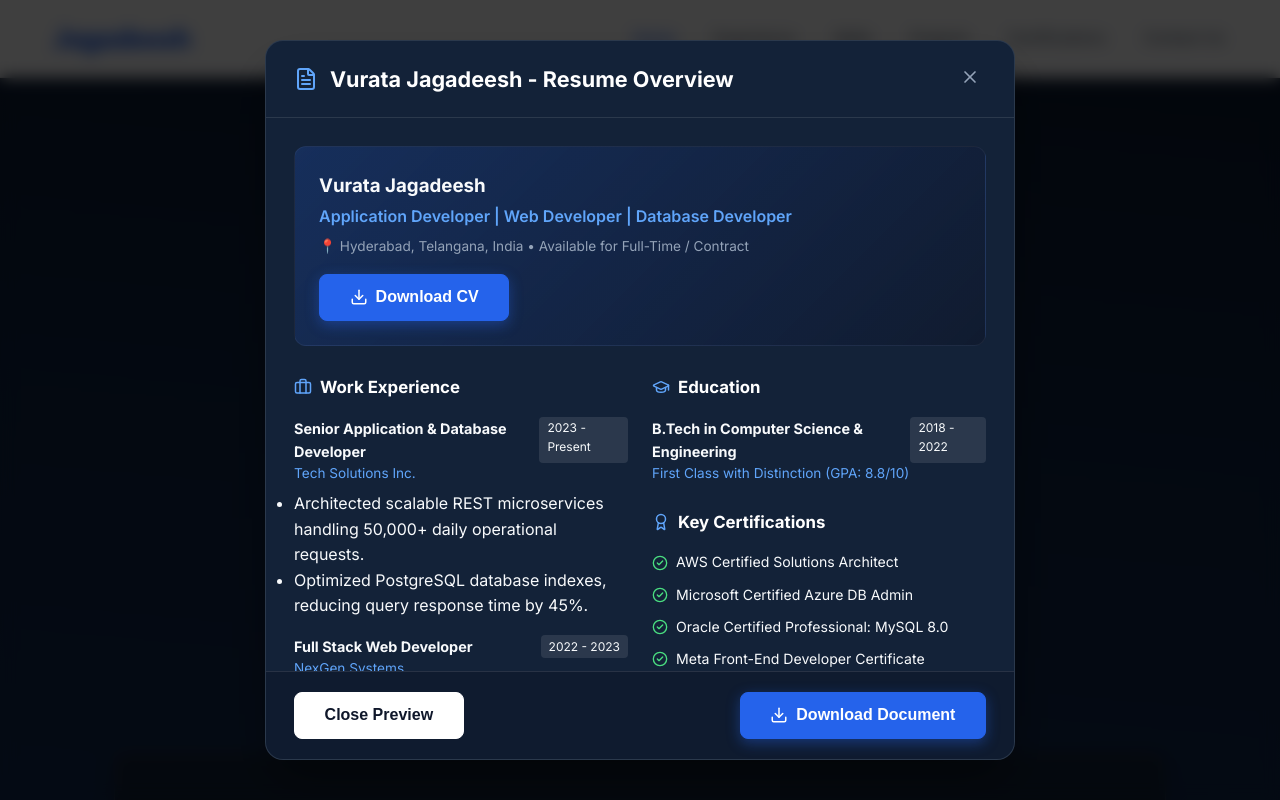
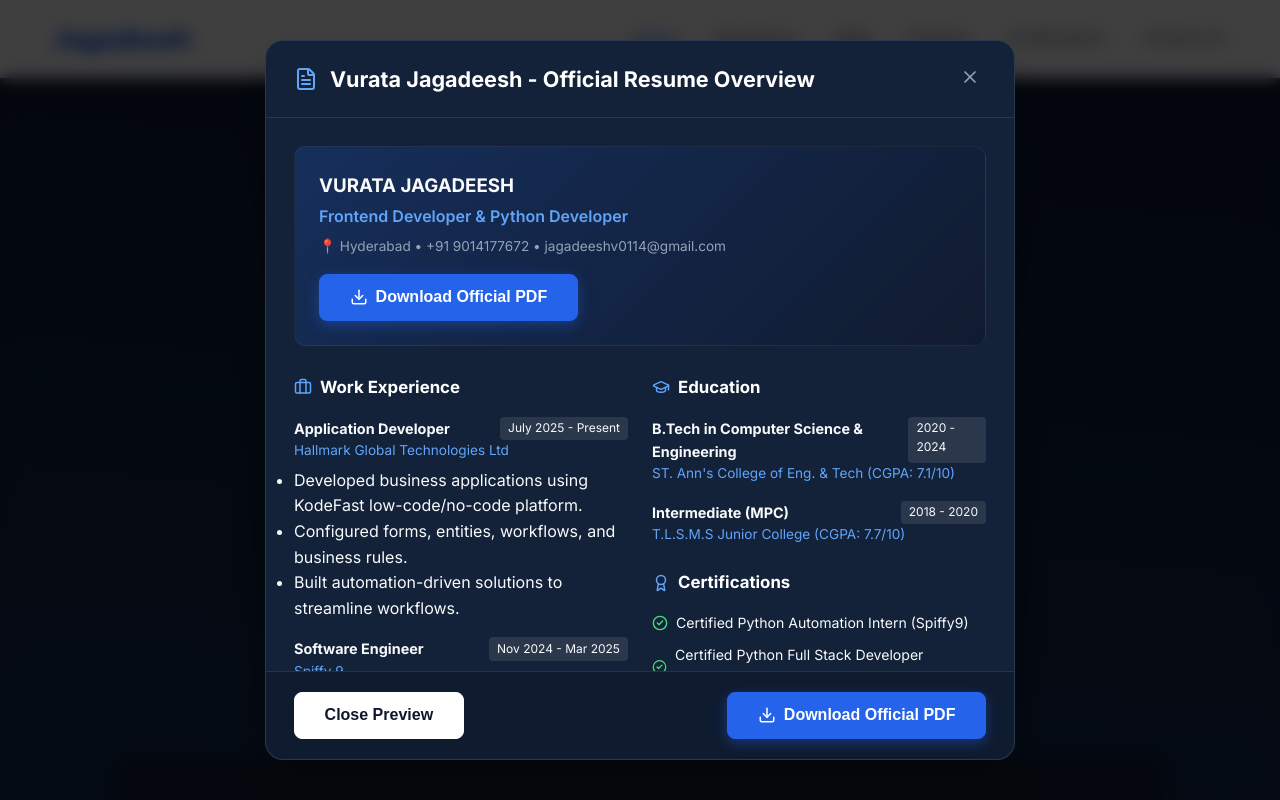
Before and after one commit to jagadeesh014/vuratajagadeeshportfolio, a React (Vite) app: page / in a window 1280 px wide. Both pictures are taken after a click on the button "Download Resume". Shown: the top 800 px of the page. Built offline with nearby package versions, Linux system fonts and the light colour scheme.

Commit message:
Update official resume PDF file and sync all resume details across portfolio

```diff
--- a/src/App.jsx
+++ b/src/App.jsx
@@ -251,37 +251,37 @@ export default function App() {
 
   const certificationsData = [
     {
-      title: 'AWS Certified Solutions Architect – Associate',
-      issuer: 'Amazon Web Services (AWS)',
-      date: 'Issued Jan 2024 • Expired Jan 2027',
-      credId: 'AWS-ASA-994821',
+      title: 'Python Automation Intern',
+      issuer: 'Spiffy9',
+      date: 'Certification Completed',
+      credId: 'Spiffy9293i82',
       icon: <Award size={28} />
     },
     {
-      title: 'Microsoft Certified: Azure Database Administrator',
-      issuer: 'Microsoft',
-      date: 'Issued Nov 2023',
-      credId: 'MSFT-DBA-549102',
+      title: 'Python Full Stack Developer Intern',
+      issuer: 'Codegnan',
+      date: 'Issued July 2023',
+      credId: 'Ikxk-VJ51tp2023',
       icon: <Database size={28} />
     },
     {
-      title: 'Oracle Certified Professional: MySQL 8.0 Developer',
-      issuer: 'Oracle Corporation',
-      date: 'Issued Aug 2023',
-      credId: 'ORCL-OCP-882103',
+      title: 'Machine Learning Intern',
+      issuer: 'Indian Servers',
+      date: 'Issued July 2022',
+      credId: 'IndServ22a999 ',
       icon: <Award size={28} />
     },
     {
-      title: 'Meta Certified Front-End Developer',
-      issuer: 'Meta / Coursera',
-      date: 'Issued Mar 2023',
-      credId: 'META-FED-332910',
+      title: 'Internet of Things',
+      issuer: 'NPTEL',
+      date: 'Issued Oct 2023',
+      credId: 'NPTEL-IOT',
       icon: <Globe size={28} />
     },
     {
-      title: 'PostgreSQL Enterprise Database Specialist',
-      issuer: 'PostgreSQL Global Development Group',
-      date: 'Issued Dec 2022',
+      title: 'Web Technologies',
+      issuer: 'APT IT Solutions',
+      date: 'Issued April 2024',
       credId: 'PG-SPEC-773120',
       icon: <Database size={28} />
     }
@@ -615,11 +615,11 @@ export default function App() {
                 </div>
                 <div className="contact-method-details">
                   <span className="contact-method-label">Email Address</span>
-                  <p className="contact-method-val">jagadeeshvurata@example.com</p>
+                  <p className="contact-method-val">jagadeeshv0114@gmail.com</p>
                 </div>
                 <button
                   className="copy-btn"
-                  onClick={() => copyToClipboard('jagadeeshvurata@example.com', 'email')}
+                  onClick={() => copyToClipboard('jagadeeshv0114@gmail.com', 'email')}
                   title="Copy email"
                 >
                   {copiedText === 'email' ? <Check size={18} className="text-green" /> : <Copy size={18} />}
@@ -747,7 +747,7 @@ export default function App() {
             <a href="https://twitter.com" target="_blank" rel="noreferrer" className="social-icon-btn" aria-label="Twitter" title="Twitter">
               <Share2 size={18} />
             </a>
-            <a href="mailto:jagadeesh.vurata@example.com" className="social-icon-btn" aria-label="Email" title="Email">
+            <a href="mailto:jagadeeshv0114@gmail.com" className="social-icon-btn" aria-label="Email" title="Email">
               <Mail size={18} />
             </a>
           </div>
--- a/src/components/ResumeModal.jsx
+++ b/src/components/ResumeModal.jsx
@@ -13,7 +13,7 @@ export default function ResumeModal({ isOpen, onClose }) {
       origin: { y: 0.6 }
     });
 
-    // Direct download of the PDF file
+    // Direct download of the official PDF file
     const link = document.createElement("a");
     link.href = "/Vurata_Jagadeesh_Resume.pdf";
     link.download = "Vurata_Jagadeesh_Resume.pdf";
@@ -28,7 +28,7 @@ export default function ResumeModal({ isOpen, onClose }) {
         <div className="modal-header">
           <div className="modal-title-group">
             <FileText className="text-blue" size={24} />
-            <h2>Vurata Jagadeesh - Resume Overview</h2>
+            <h2>Vurata Jagadeesh - Official Resume Overview</h2>
           </div>
           <button className="modal-close-btn" onClick={onClose} aria-label="Close modal">
             <X size={20} />
@@ -38,12 +38,12 @@ export default function ResumeModal({ isOpen, onClose }) {
         <div className="modal-body">
           <div className="resume-hero-banner">
             <div>
-              <h3>Vurata Jagadeesh</h3>
-              <p className="resume-subtitle">Application Developer | Web Developer | Database Developer</p>
-              <p className="resume-loc">📍 Hyderabad, Telangana, India • Available for Full-Time / Contract</p>
+              <h3>VURATA JAGADEESH</h3>
+              <p className="resume-subtitle">Frontend Developer & Python Developer</p>
+              <p className="resume-loc">📍 Hyderabad • +91 9014177672 • jagadeeshv0114@gmail.com</p>
             </div>
             <button className="btn-primary flex-center gap-2" onClick={handleDownload}>
-              <Download size={18} /> Download CV
+              <Download size={18} /> Download Official PDF
             </button>
           </div>
 
@@ -52,25 +52,26 @@ export default function ResumeModal({ isOpen, onClose }) {
               <h4><Briefcase size={18} className="text-blue" /> Work Experience</h4>
               <div className="resume-item">
                 <div className="resume-item-header">
-                  <strong>Senior Application & Database Developer</strong>
-                  <span className="badge-year">2023 - Present</span>
+                  <strong>Application Developer</strong>
+                  <span className="badge-year">July 2025 - Present</span>
                 </div>
-                <p className="resume-org">Tech Solutions Inc.</p>
+                <p className="resume-org">Hallmark Global Technologies Ltd</p>
                 <ul>
-                  <li>Architected scalable REST microservices handling 50,000+ daily operational requests.</li>
-                  <li>Optimized PostgreSQL database indexes, reducing query response time by 45%.</li>
+                  <li>Developed business applications using KodeFast low-code/no-code platform.</li>
+                  <li>Configured forms, entities, workflows, and business rules.</li>
+                  <li>Built automation-driven solutions to streamline workflows.</li>
                 </ul>
               </div>
 
               <div className="resume-item">
                 <div className="resume-item-header">
-                  <strong>Full Stack Web Developer</strong>
-                  <span className="badge-year">2022 - 2023</span>
+                  <strong>Software Engineer</strong>
+                  <span className="badge-year">Nov 2024 - Mar 2025</span>
                 </div>
-                <p className="resume-org">NexGen Systems</p>
+                <p className="resume-org">Spiffy 9</p>
                 <ul>
-                  <li>Engineered interactive React & Vite enterprise analytics dashboards.</li>
-                  <li>Implemented real-time data sync with WebSockets and Node.js.</li>
+                  <li>Developed Python automation scripts for extracting data from PDF documents.</li>
+                  <li>Implemented Regex-based automation for pattern recognition and parsing.</li>
                 </ul>
               </div>
             </div>
@@ -80,17 +81,25 @@ export default function ResumeModal({ isOpen, onClose }) {
               <div className="resume-item">
                 <div className="resume-item-header">
                   <strong>B.Tech in Computer Science & Engineering</strong>
-                  <span className="badge-year">2018 - 2022</span>
+                  <span className="badge-year">2020 - 2024</span>
                 </div>
-                <p className="resume-org">First Class with Distinction (GPA: 8.8/10)</p>
+                <p className="resume-org">ST. Ann's College of Eng. & Tech (CGPA: 7.1/10)</p>
               </div>
 
-              <h4 style={{ marginTop: '1.5rem' }}><Award size={18} className="text-blue" /> Key Certifications</h4>
+              <div className="resume-item">
+                <div className="resume-item-header">
+                  <strong>Intermediate (MPC)</strong>
+                  <span className="badge-year">2018 - 2020</span>
+                </div>
+                <p className="resume-org">T.L.S.M.S Junior College (CGPA: 7.7/10)</p>
+              </div>
+
+              <h4 style={{ marginTop: '1.5rem' }}><Award size={18} className="text-blue" /> Certifications</h4>
               <ul className="resume-cert-list">
-                <li><CheckCircle2 size={16} className="text-green" /> AWS Certified Solutions Architect</li>
-                <li><CheckCircle2 size={16} className="text-green" /> Microsoft Certified Azure DB Admin</li>
-                <li><CheckCircle2 size={16} className="text-green" /> Oracle Certified Professional: MySQL 8.0</li>
-                <li><CheckCircle2 size={16} className="text-green" /> Meta Front-End Developer Certificate</li>
+                <li><CheckCircle2 size={16} className="text-green" /> Certified Python Automation Intern (Spiffy9)</li>
+                <li><CheckCircle2 size={16} className="text-green" /> Certified Python Full Stack Developer (Codegnan)</li>
+                <li><CheckCircle2 size={16} className="text-green" /> Certified Machine Learning Intern (Indian Servers)</li>
+                <li><CheckCircle2 size={16} className="text-green" /> Certified Internet of Things (NPTEL)</li>
               </ul>
             </div>
           </div>
@@ -99,7 +108,7 @@ export default function ResumeModal({ isOpen, onClose }) {
         <div className="modal-footer">
           <button className="btn-secondary" onClick={onClose}>Close Preview</button>
           <button className="btn-primary flex-center gap-2" onClick={handleDownload}>
-            <Download size={18} /> Download Document
+            <Download size={18} /> Download Official PDF
           </button>
         </div>
       </div>
```
Also changed, not shown: 2 other files (tests, documents, lock files or other folders).
